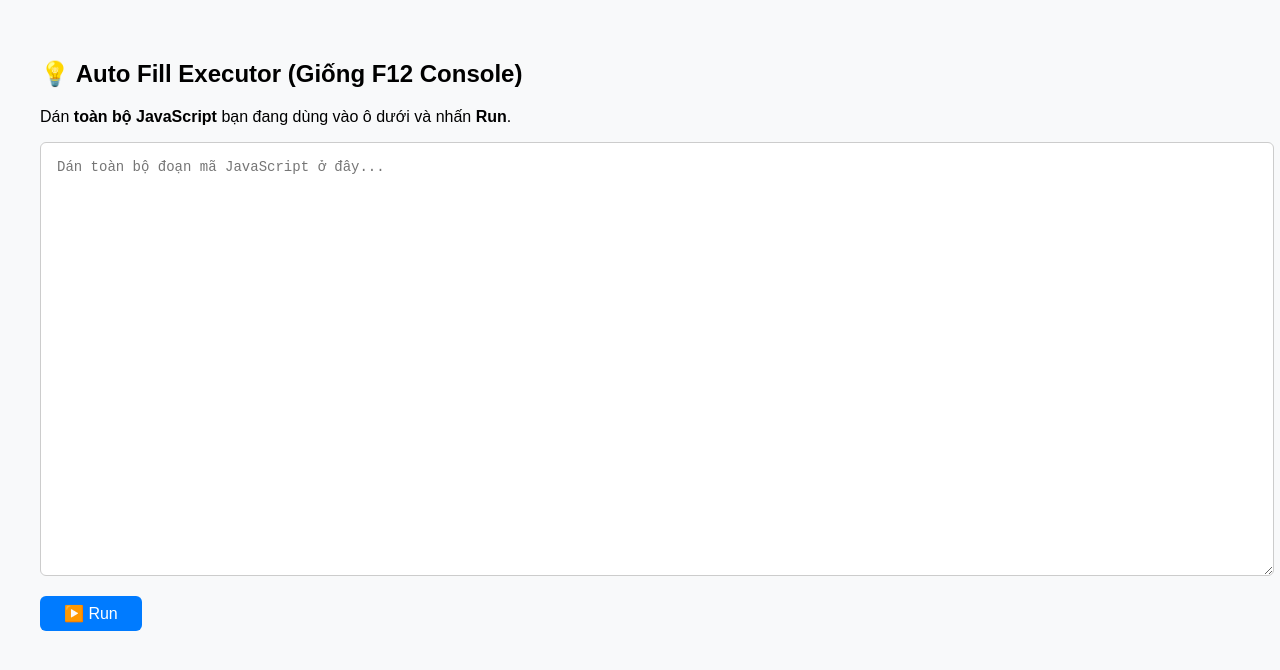
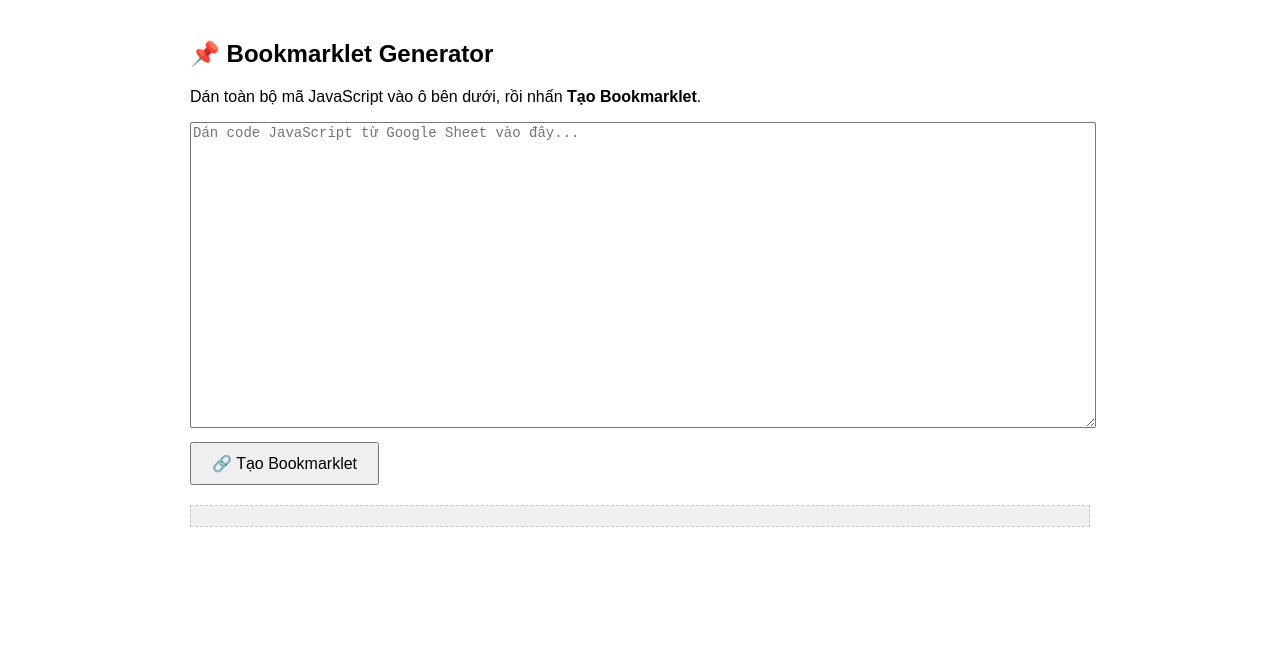
Before and after one commit to EasyMinnnnn/Tool-Nh-p-li-u-Bvalue, a plain HTML site: page index.html in a window 1280 px wide. Drawn offline with Linux system fonts and the light colour scheme.

Commit message:
Update index.html

```diff
--- a/index.html
+++ b/index.html
@@ -1,66 +1,64 @@
 <!DOCTYPE html>
-<html lang="en">
+<html>
 <head>
   <meta charset="UTF-8">
-  <meta name="viewport" content="width=device-width, initial-scale=1.0">
-  <title>Auto Fill Executor</title>
+  <title>📌 Bookmarklet Generator</title>
   <style>
     body {
-      font-family: sans-serif;
-      padding: 2rem;
-      background: #f8f9fa;
+      font-family: Arial, sans-serif;
+      margin: 40px auto;
+      max-width: 900px;
     }
     textarea {
       width: 100%;
-      height: 400px;
+      height: 300px;
       font-family: monospace;
       font-size: 14px;
-      padding: 1rem;
-      border: 1px solid #ccc;
-      border-radius: 6px;
-      background: white;
     }
     button {
-      margin-top: 1rem;
-      padding: 0.5rem 1.5rem;
+      margin-top: 10px;
+      padding: 10px 20px;
       font-size: 16px;
-      border: none;
-      border-radius: 6px;
-      background-color: #007bff;
-      color: white;
       cursor: pointer;
     }
-    button:hover {
-      background-color: #0056b3;
+    #output {
+      margin-top: 20px;
+      font-family: monospace;
+      background: #f0f0f0;
+      padding: 10px;
+      border: 1px dashed #ccc;
+      word-break: break-word;
     }
   </style>
 </head>
 <body>
-  <h2>💡 Auto Fill Executor (Giống F12 Console)</h2>
-  <p>Dán <strong>toàn bộ JavaScript</strong> bạn đang dùng vào ô dưới và nhấn <strong>Run</strong>.</p>
-  <textarea id="jsInput" placeholder="Dán toàn bộ đoạn mã JavaScript ở đây..."></textarea>
-  <button onclick="runCode()">▶️ Run</button>
+  <h2>📌 Bookmarklet Generator</h2>
+  <p>Dán toàn bộ mã JavaScript vào ô bên dưới, rồi nhấn <b>Tạo Bookmarklet</b>.</p>
+  <textarea id="code" placeholder="Dán code JavaScript từ Google Sheet vào đây..."></textarea><br>
+  <button onclick="generateBookmarklet()">🔗 Tạo Bookmarklet</button>
+  <div id="output"></div>
 
   <script>
-    function runCode() {
-      let rawCode = document.getElementById("jsInput").value.trim();
+    function generateBookmarklet() {
+      let raw = document.getElementById("code").value.trim();
 
-      if (!rawCode) {
-        alert("Vui lòng dán mã JavaScript vào!");
+      if (!raw) {
+        alert("⚠️ Vui lòng dán đoạn mã trước khi tạo!");
         return;
       }
 
-      // Bao đoạn mã vào async function nếu chưa có
-      if (!rawCode.startsWith("(async") && !rawCode.startsWith("(()") && !rawCode.includes("function()")) {
-        rawCode = `(async () => {\n${rawCode}\n})();`;
+      // Xử lý lỗi "" từ Google Sheet nếu có
+      if (raw.includes('""')) {
+        raw = raw.replace(/""/g, '"');
       }
 
-      try {
-        eval(rawCode);
-      } catch (err) {
-        alert("❌ Lỗi khi chạy mã: " + err.message);
-        console.error("Lỗi chi tiết:", err);
-      }
+      // Encode URI và bao đoạn mã trong IIFE
+      const wrapped = `javascript:(function(){\n${raw}\n})();`;
+
+      const encoded = wrapped.replace(/\n/g, '\\n').replace(/"/g, '%22');
+      const htmlOutput = `<b>📎 Bookmarklet:</b><br><code>${wrapped}</code>`;
+
+      document.getElementById("output").innerHTML = htmlOutput;
     }
   </script>
 </body>
```
